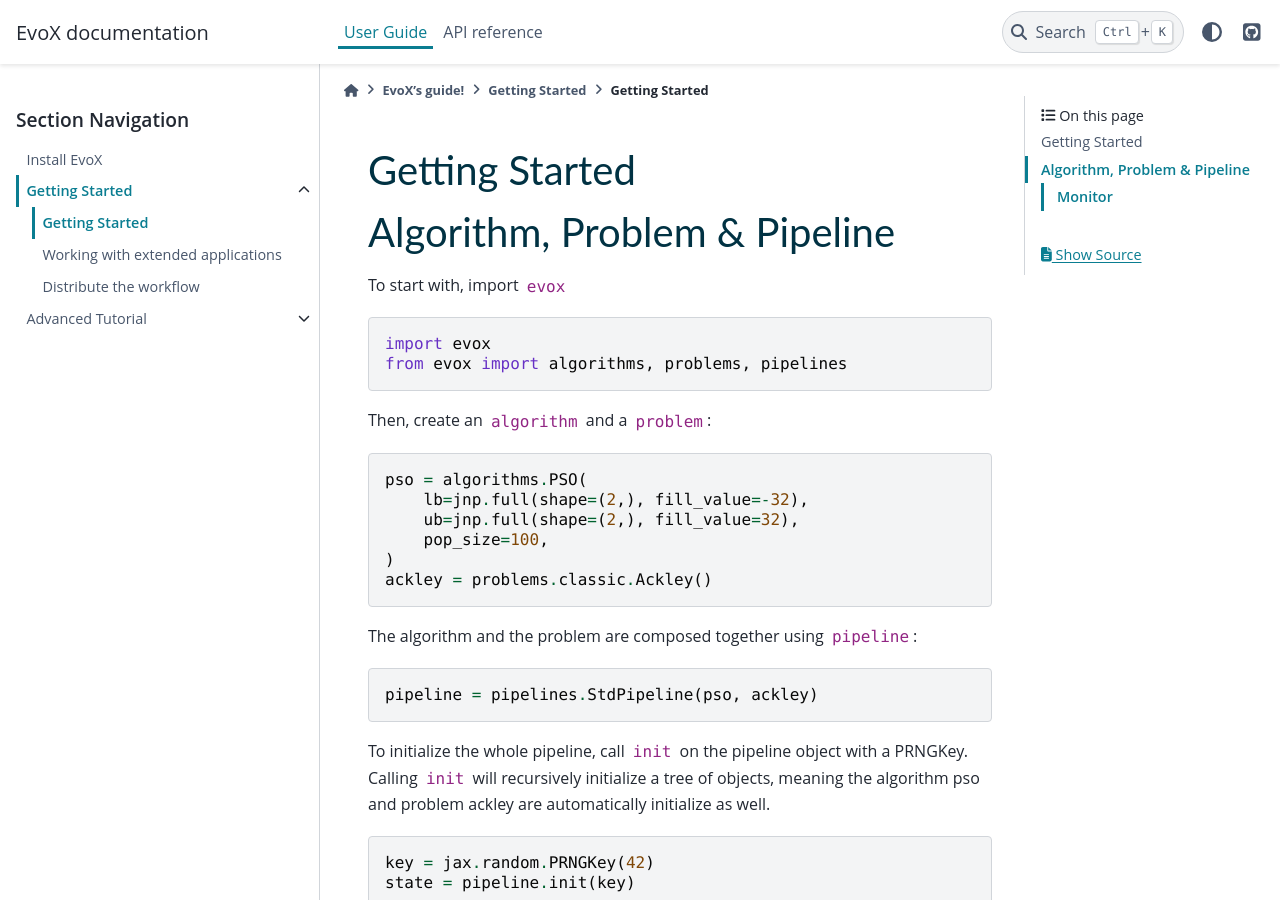
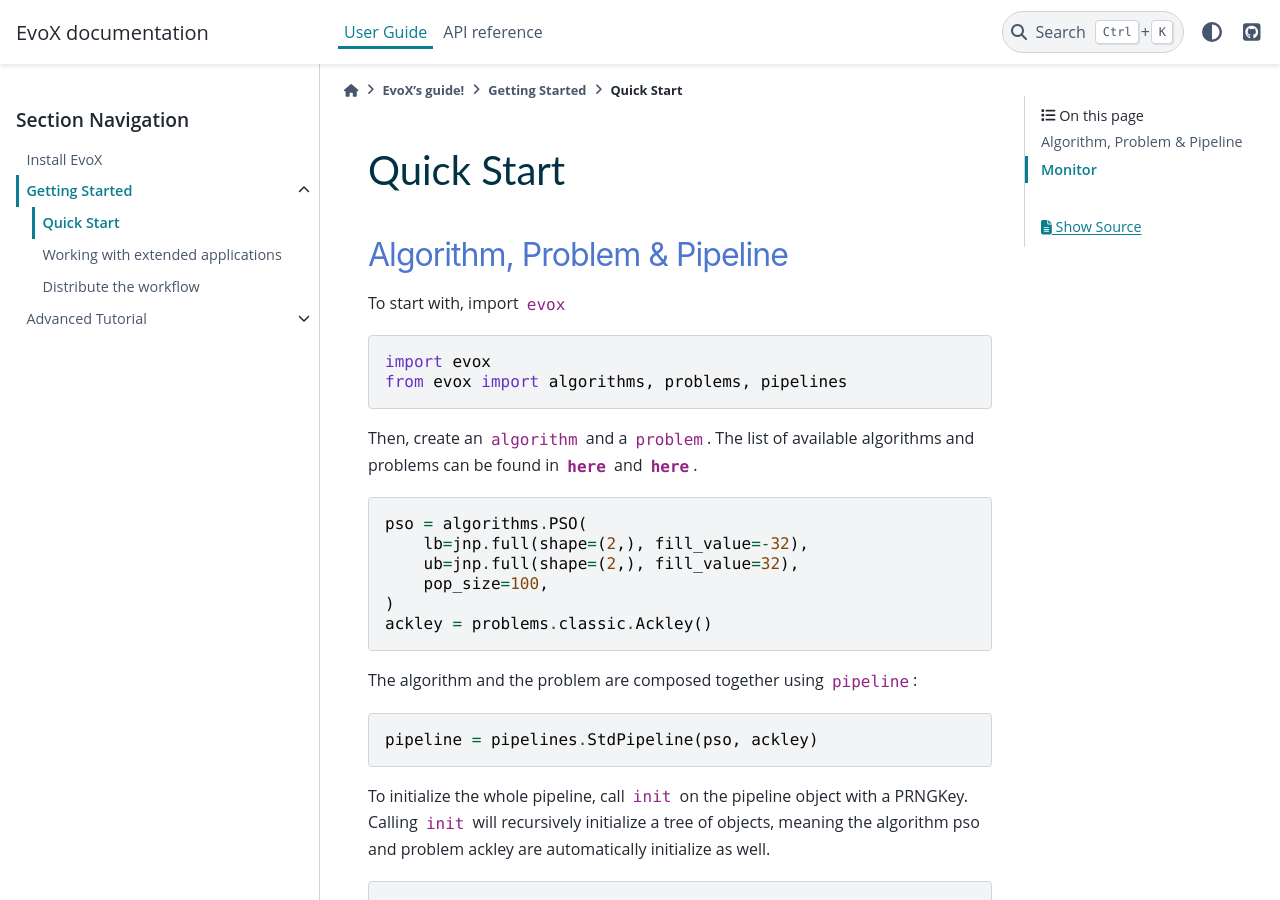
Before and after one commit to EMI-Group/evox, a Sphinx documentation site: the page built from docs/source/guide/basics/1-start.rst, in a window 1280 px wide and 900 px high. Built offline with Sphinx 7.4.7 and the PyData theme 0.15.4, drawn with Linux system fonts in a browser that asks for light colours.

Commit message:
add cross-ref for algorithms and problems

```diff
--- a/docs/source/api/algorithms/index.rst
+++ b/docs/source/api/algorithms/index.rst
@@ -1,6 +1,8 @@
 ==========
 Algorithms
 ==========
+
+.. automodule:: evox.algorithms
 
 .. toctree::
     :maxdepth: 2
--- a/docs/source/api/problems/index.rst
+++ b/docs/source/api/problems/index.rst
@@ -1,6 +1,8 @@
 ========
 Problems
 ========
+
+.. automodule:: evox.problems
 
 .. toctree::
     :maxdepth: 2
--- a/docs/source/guide/basics/1-start.rst
+++ b/docs/source/guide/basics/1-start.rst
@@ -1,8 +1,7 @@
-===============
-Getting Started
-===============
+===========
+Quick Start
+===========
 
-=============================
 Algorithm, Problem & Pipeline
 =============================
 
@@ -13,7 +12,8 @@ To start with, import ``evox``
     import evox
     from evox import algorithms, problems, pipelines
 
-Then, create an ``algorithm`` and a ``problem``:
+Then, create an ``algorithm`` and a ``problem``.
+The list of available algorithms and problems can be found in :mod:`here <evox.algorithms>` and :mod:`here <evox.problems>`.
 
 .. code-block:: python
 
```
